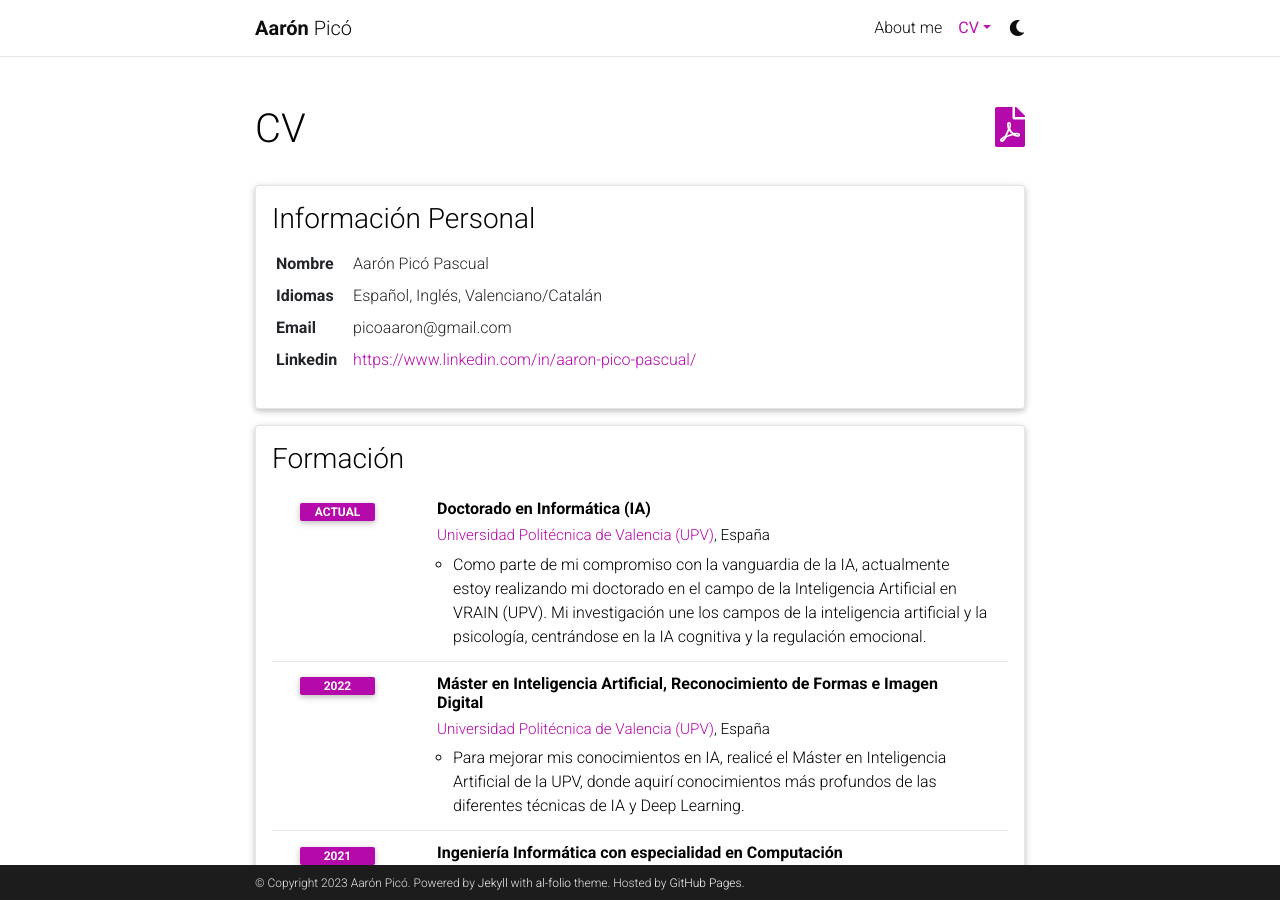
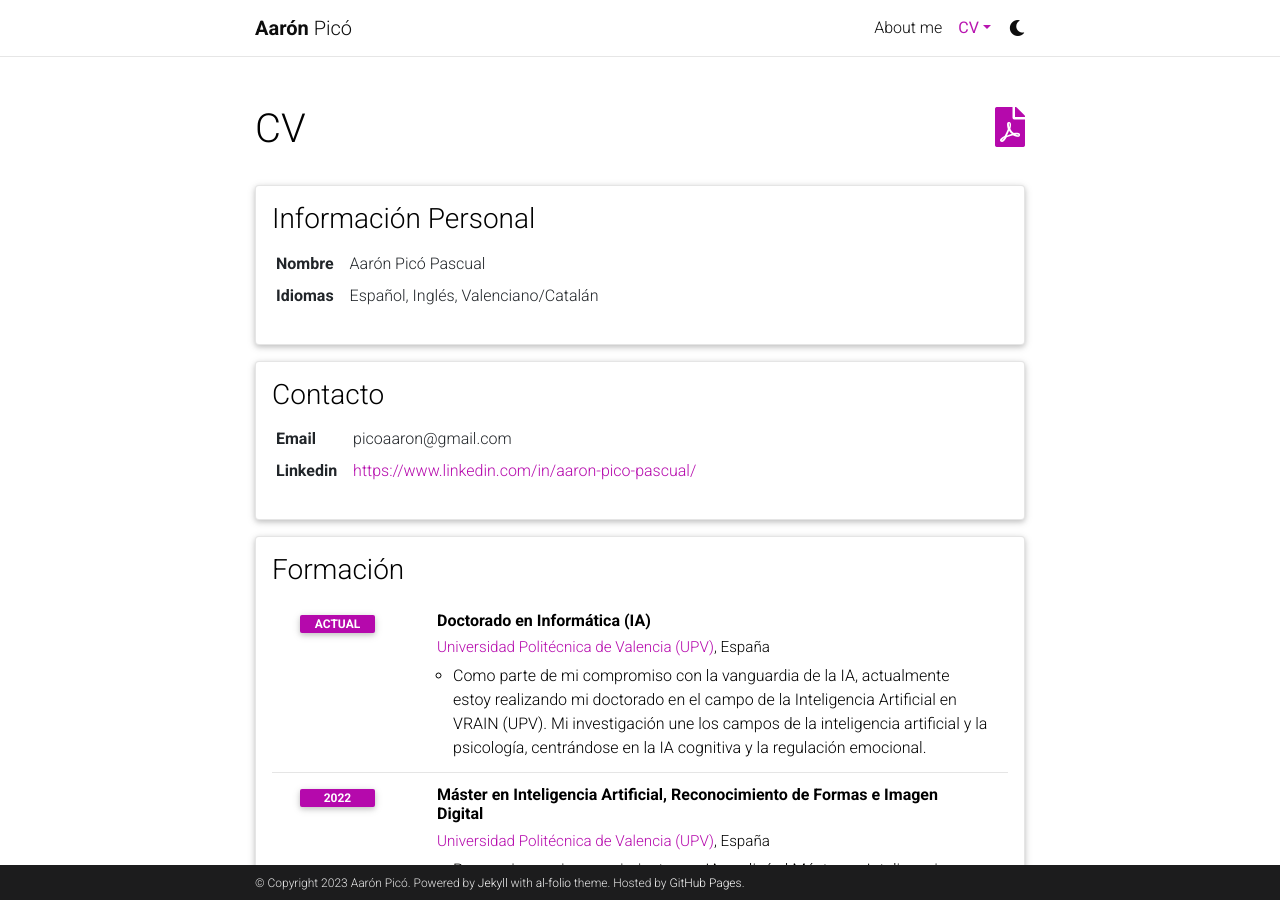
Before and after one commit to PicoAaron/picoaaron.github.io, a Jekyll site: the page built from _pages/cv_spanish.md, in a window 1280 px wide and 900 px high. Built offline with Jekyll 4.4.1, drawn with Linux system fonts in a browser that asks for light colours; comment, search, counter and statistics services are not loaded; a style sheet for code colours, icons or effects is not loaded; some of the changed text lies outside the part shown.

Commit message:
Minor changes

```diff
--- a/_data/cv_about.yml
+++ b/_data/cv_about.yml
@@ -18,7 +18,7 @@
       institution: Universidad Politécnica de Valencia (UPV), España
       year: 2022
       description:
-        - Para profundizar mis conocimientos en IA, realicé el Máster en Inteligencia Artificial de la UPV, donde aquirí conocimientos más profundos de las diferentes técnicas de IA y Deep Learning.
+        - Para profundizar mis conocimientos en IA, realicé el Máster en Inteligencia Artificial de la UPV, donde adquirí conocimientos más profundos de las diferentes técnicas de IA y Deep Learning.
 
     - title: Ingeniería Informática con especialidad en Computación
       institution: Universidad de Alicante, España
--- a/_data/cv_english.yml
+++ b/_data/cv_english.yml
@@ -5,6 +5,10 @@
       value: Aaron Pico
     - name: Languages
       value: English, Spanish
+
+- title: Contact
+  type: map
+  contents:
     - name: Email
       value: picoaaron@gmail.com
     - name: Linkedin
--- a/_data/cv_spanish.yml
+++ b/_data/cv_spanish.yml
@@ -5,6 +5,10 @@
       value: Aarón Picó Pascual
     - name: Idiomas
       value: Español, Inglés, Valenciano/Catalán
+
+- title: Contacto
+  type: map
+  contents:
     - name: Email
       value: picoaaron@gmail.com
     - name: Linkedin
@@ -22,7 +26,7 @@
       institution: <a href="http://www.upv.es/en">Universidad Politécnica de Valencia (UPV)</a>, España
       year: 2022
       description:
-        - Para mejorar mis conocimientos en IA, realicé el Máster en Inteligencia Artificial de la UPV, donde aquirí conocimientos más profundos de las diferentes técnicas de IA y Deep Learning.
+        - Para mejorar mis conocimientos en IA, realicé el Máster en Inteligencia Artificial de la UPV, donde adquirí conocimientos más profundos de las diferentes técnicas de IA y Deep Learning.
 
     - title: Ingeniería Informática con especialidad en Computación
       institution: <a href="https://www.ua.es/en/index.html">Universidad de Alicante (UA)</a>, España
```
